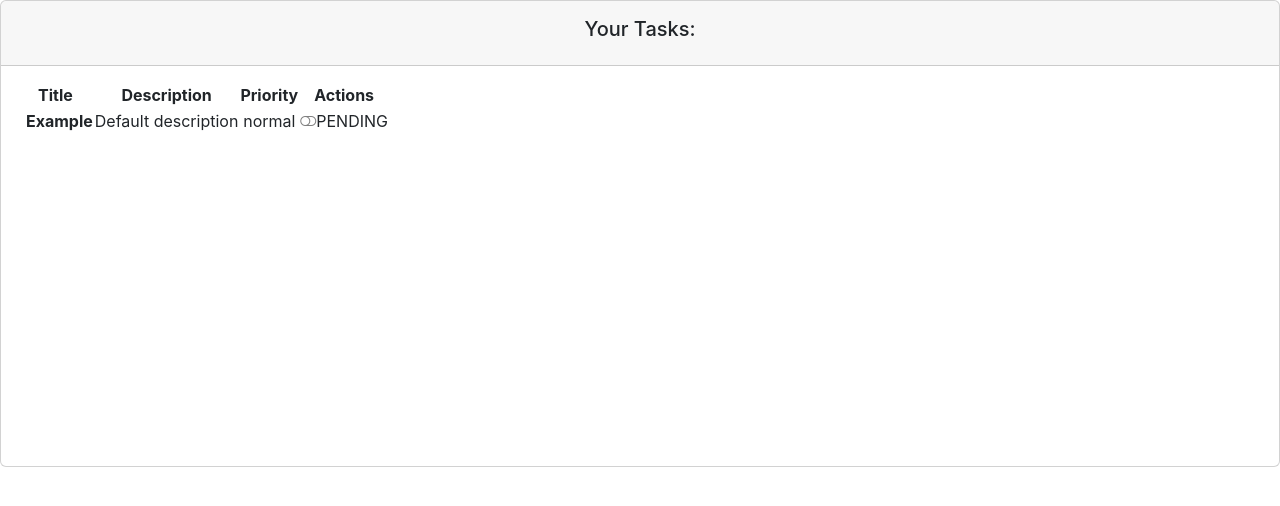
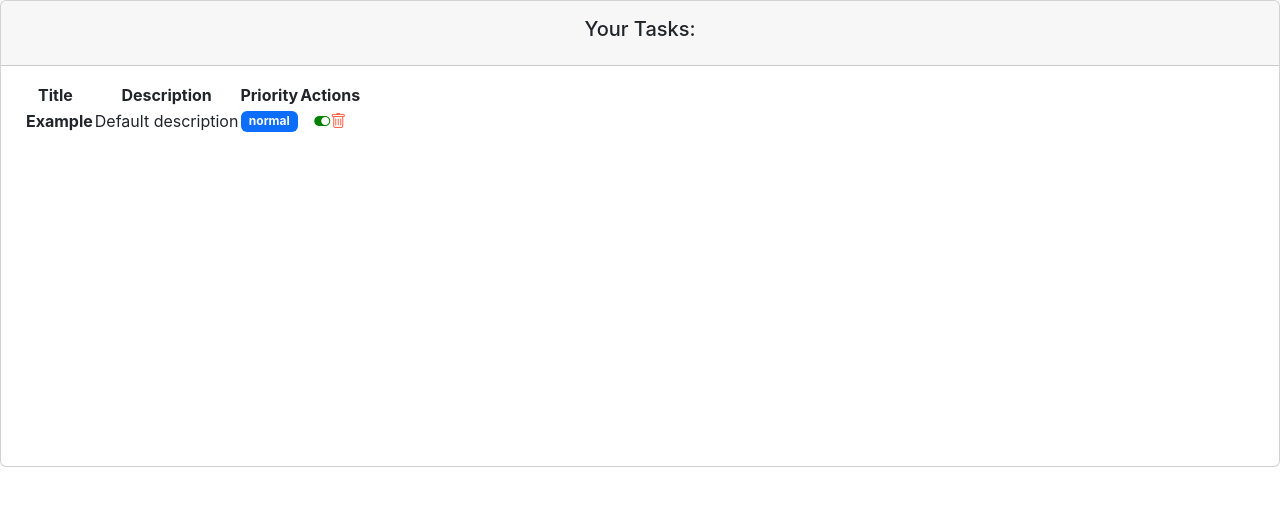
Before and after one commit to leedd87/openbootcamp-reactjs, a React (Create React App) app: page / in a window 1280 px wide. Shown: the top 506 px of the page. Built offline with nearby package versions, Linux system fonts and the light colour scheme.

Commit message:
condicionales task

```diff
--- a/src/components/container/TaskListComponent.jsx
+++ b/src/components/container/TaskListComponent.jsx
@@ -7,7 +7,7 @@ const TaskListComponent = () => {
 	const defaultTask = new Task(
 		"Example",
 		"Default description",
-		false,
+		true,
 		LEVELS.NORMAL
 	);
 	const [tasks, setTasks] = useState([defaultTask]);
--- a/src/components/pure/TaskComponent.jsx
+++ b/src/components/pure/TaskComponent.jsx
@@ -1,6 +1,7 @@
 import React, { useEffect } from "react";
 import PropTypes from "prop-types";
 import { Task } from "../../models/task.class";
+import { LEVELS } from "../../models/levels.enum";
 
 function TaskComponent({ task }) {
 	useEffect(() => {
@@ -11,6 +12,40 @@ function TaskComponent({ task }) {
 		};
 	}, [task]);
 
+	/*Funcion que devuelve un Badge dependiendo el nivel del task */
+	function taskLevelBadge() {
+		switch (task.level) {
+			case LEVELS.NORMAL:
+				return (
+					<h6 className="mb-0">
+						<span className="badge bg-primary">{task.level}</span>
+					</h6>
+				);
+			case LEVELS.URGENT:
+				return (
+					<h6 className="mb-0">
+						<span className="badge bg-warning">{task.level}</span>
+					</h6>
+				);
+			case LEVELS.BLOCKING:
+				return (
+					<h6 className="mb-0">
+						<span className="badge bg-danger">{task.level}</span>
+					</h6>
+				);
+			default:
+				break;
+		}
+	}
+
+	function taskCompletedIcon() {
+		if (task.completed) {
+			return <i className="bi-toggle-on" style={{ color: "green" }}></i>;
+		} else {
+			return <i className="bi-toggle-off" style={{ color: "gray" }}></i>;
+		}
+	}
+
 	return (
 		<tr className="fw-normal">
 			<th>
@@ -19,16 +54,15 @@ function TaskComponent({ task }) {
 			<td className="align-middle">
 				<span>{task.description}</span>
 			</td>
+			<td className="align-middle">{taskLevelBadge()}</td>
 			<td className="align-middle">
-				<span>{task.level}</span>
-			</td>
-			<td className="align-middle">
-				{task.completed ? (
+				{/* {task.completed ? (
 					<i className="bi-toggle-on" style={{ color: "green" }}></i>
 				) : (
 					<i className="bi-toggle-off" style={{ color: "gray" }}></i>
-				)}
-				<span>{task.completed ? "COMPLETED" : "PENDING"}</span>
+				)} */}
+				{taskCompletedIcon()}
+				<i className="bi-trash" style={{ color: "tomato" }}></i>
 			</td>
 		</tr>
 	);
```
